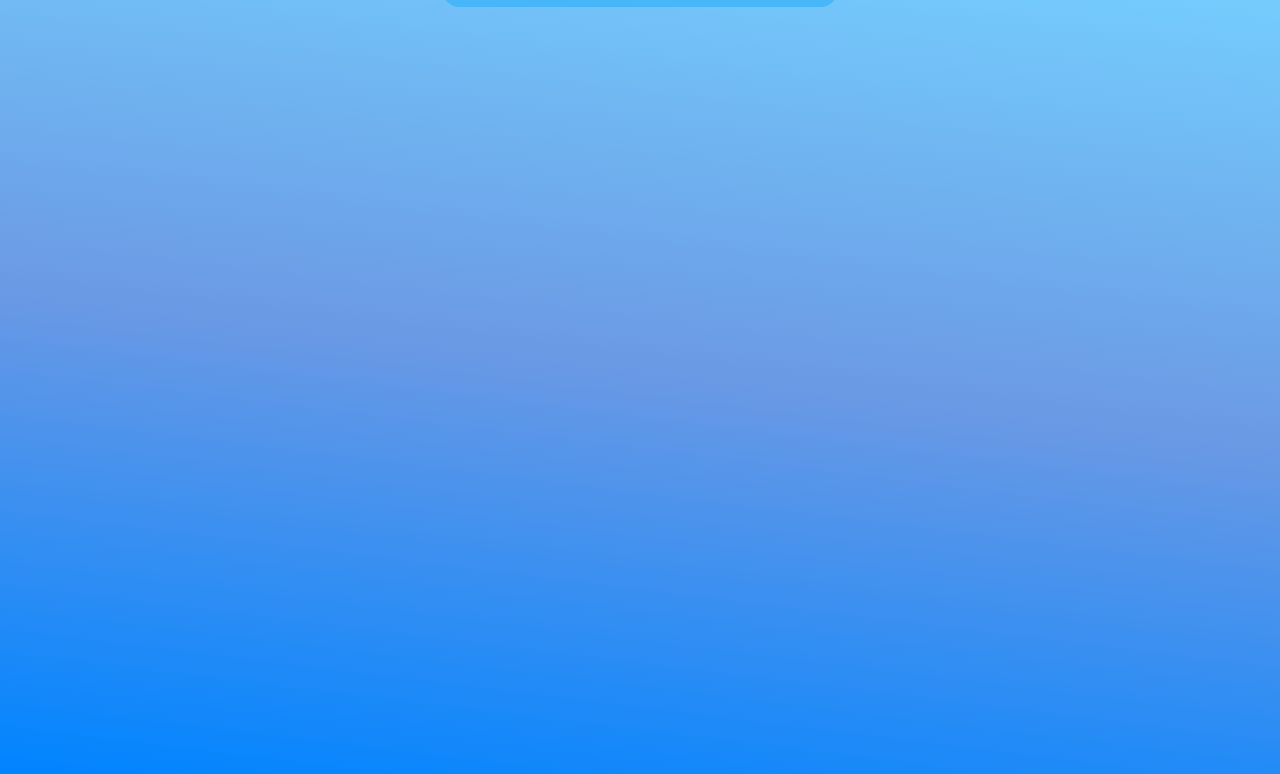
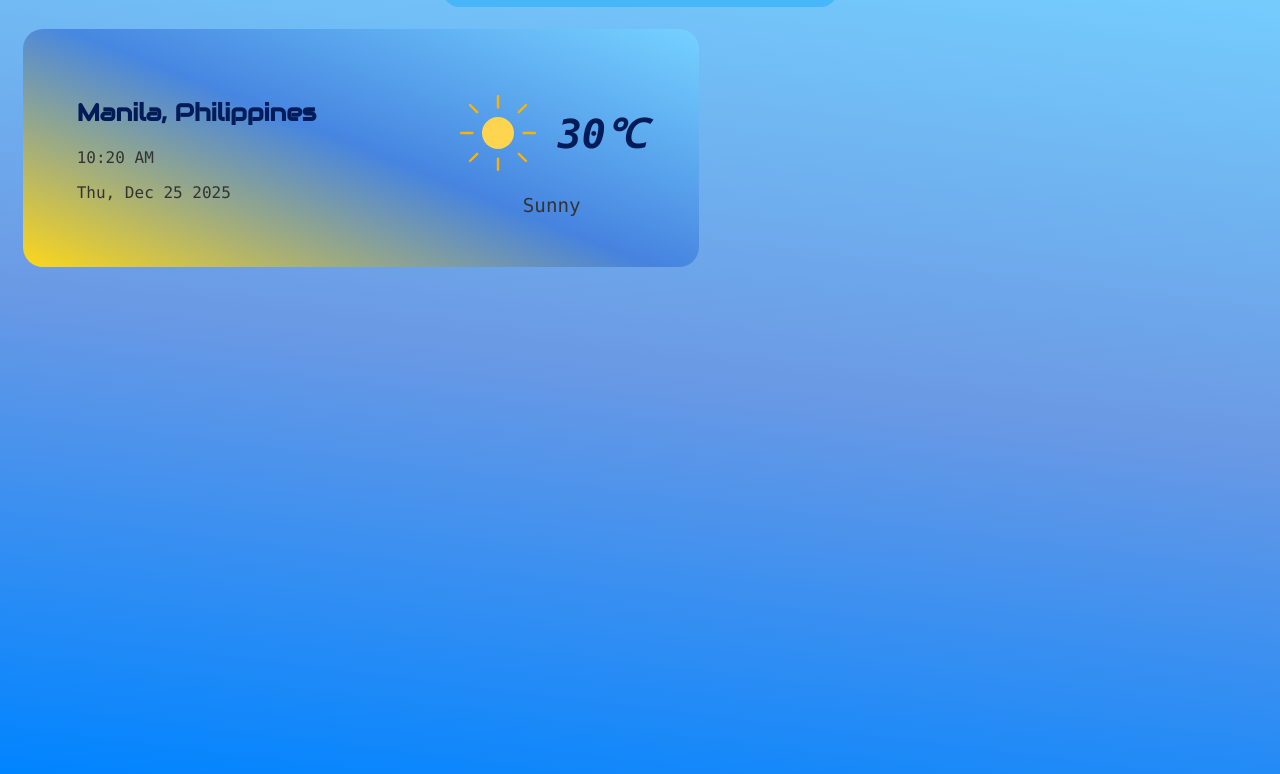
Before and after one commit to rayx3000/weather-app, a website built with webpack: page src/template.html in a window 1280 px wide. Shown: the part 42-816 px from the top of the page. Built offline with nearby package versions, Linux system fonts and the light colour scheme; a web font is replaced by a local one.

Commit message:
add weather status

```diff
--- a/src/style/general.css
+++ b/src/style/general.css
@@ -1,3 +1,5 @@
+@import url('https://fonts.googleapis.com/css2?family=Audiowide&family=Lexend+Exa:wght@100..900&family=Red+Hat+Display:ital,wght@0,300..900;1,300..900&family=Sixtyfour&family=Tomorrow:ital,wght@0,100;0,200;0,300;0,400;0,500;0,600;0,700;0,800;0,900;1,100;1,200;1,300;1,400;1,500;1,600;1,700;1,800;1,900&display=swap');
+
 *{
     font-family: "Tomorrow", Consolas, sans-serif;
 }
--- a/src/style/main.css
+++ b/src/style/main.css
@@ -0,0 +1,48 @@
+.dashboard-grid{
+    padding: 1.2%
+}
+
+.current-weather{
+    display: flex;
+    align-items: center;
+    justify-content: space-around;
+    width: 48vw;
+    gap: 7.5vw;
+    background: #75d1ff;
+    background: -webkit-linear-gradient(202deg, rgba(117, 209, 255, 1) 0%, rgba(57, 119, 219, 0.75) 50%, rgba(252, 215, 28, 1) 100%);
+    background: -moz-linear-gradient(202deg, rgba(117, 209, 255, 1) 0%, rgba(57, 119, 219, 0.75) 50%, rgba(252, 215, 28, 1) 100%);
+    background: linear-gradient(202deg, rgba(117, 209, 255, 1) 0%, rgba(57, 119, 219, 0.75) 50%, rgba(252, 215, 28, 1) 100%);
+    filter: progid:DXImageTransform.Microsoft.gradient(startColorstr="#75D1FF", endColorstr="#FCD71C", GradientType=0);
+    padding: 2.5%;
+    border-radius: 20px;
+    color: #333;
+}
+
+.location-name{
+    font-family: "Audiowide", sans-serif;
+    color: rgb(0, 28, 88);
+}
+
+.weather-tag{
+    display: flex;
+    flex-direction: column;
+    align-items: center;
+    justify-content: space-between;
+}
+
+.temperature{
+    font-size: 2.5rem;
+    font-weight: bold;
+    font-family: "Sixtyfour", sans-serif;
+    color: rgb(0, 28, 88);
+    font-style: italic;
+    display: flex;
+    align-items: center;
+    justify-content: center;
+    gap: 20px;
+}
+
+.weather-condition{
+    font-size: 1.2rem;
+    margin-top: -12px;
+}
--- a/src/template.html
+++ b/src/template.html
@@ -7,9 +7,7 @@
     <link rel="stylesheet" href="./style/general.css">
     <link rel="stylesheet" href="./style/header.css">
     <link rel="stylesheet" href="./style/main.css">
-    <link rel="preconnect" href="https://fonts.googleapis.com">
-    <link rel="preconnect" href="https://fonts.gstatic.com" crossorigin>
-    <link href="https://fonts.googleapis.com/css2?family=Audiowide&family=Lexend+Exa:wght@100..900&family=Red+Hat+Display:ital,wght@0,300..900;1,300..900&family=Sixtyfour&family=Tomorrow:ital,wght@0,100;0,200;0,300;0,400;0,500;0,600;0,700;0,800;0,900;1,100;1,200;1,300;1,400;1,500;1,65535&display=swap" rel="stylesheet">
+
 </head>
 <body>
     <div class="container">
@@ -20,6 +18,38 @@
             </div>
         </header>
         <main>
+            <section id="weather-dashboard">
+                <div class="dashboard-grid">
+                    <div class="weather-main-content">
+                        <div class="current-weather">
+                            <div class="location-time">
+                                <h1 class="location-name">Manila, Philippines</h1>
+                                <p class="local-time">10:20 AM</p>
+                                <p class="date">Thu, Dec 25 2025</p>
+                            </div>
+                            <div class="weather-tag">
+                                <h1 class="temperature"><svg width="80" height="80" viewBox="0 0 200 200" role="img" aria-label="Sun icon">
+                                                        <circle cx="100" cy="100" r="40" fill="#ffd54f" />
+                                                        <g stroke="#ffb300" stroke-width="6" stroke-linecap="round">
+                                                            <line x1="100" y1="8"  x2="100" y2="36"/>
+                                                            <line x1="100" y1="164" x2="100" y2="192"/>
+                                                            <line x1="8"   y1="100" x2="36"  y2="100"/>
+                                                            <line x1="164" y1="100" x2="192" y2="100"/>
+                                                            <line x1="30"  y1="30"  x2="48"  y2="48"/>
+                                                            <line x1="152" y1="152" x2="170" y2="170"/>
+                                                            <line x1="30"  y1="170" x2="48"  y2="152"/>
+                                                            <line x1="152" y1="48"  x2="170" y2="30"/>
+                                                        </g>
+                                                        </svg>
+                                                        <span>30&#8451;</span></h1>
+                                <p class="weather-condition">Sunny</p>
+                            </div>
+                        </div>
+                        <div class="weather-forecast"></div>
+                    </div>
+                    <div class="weather-sidebar"></div>
+                </div>
+            </section>
         </main>
     </div>
     <script src="index.js"></script>
```
Also changed, not shown: src/scripts/svg.js (added, +15 -0 lines).
